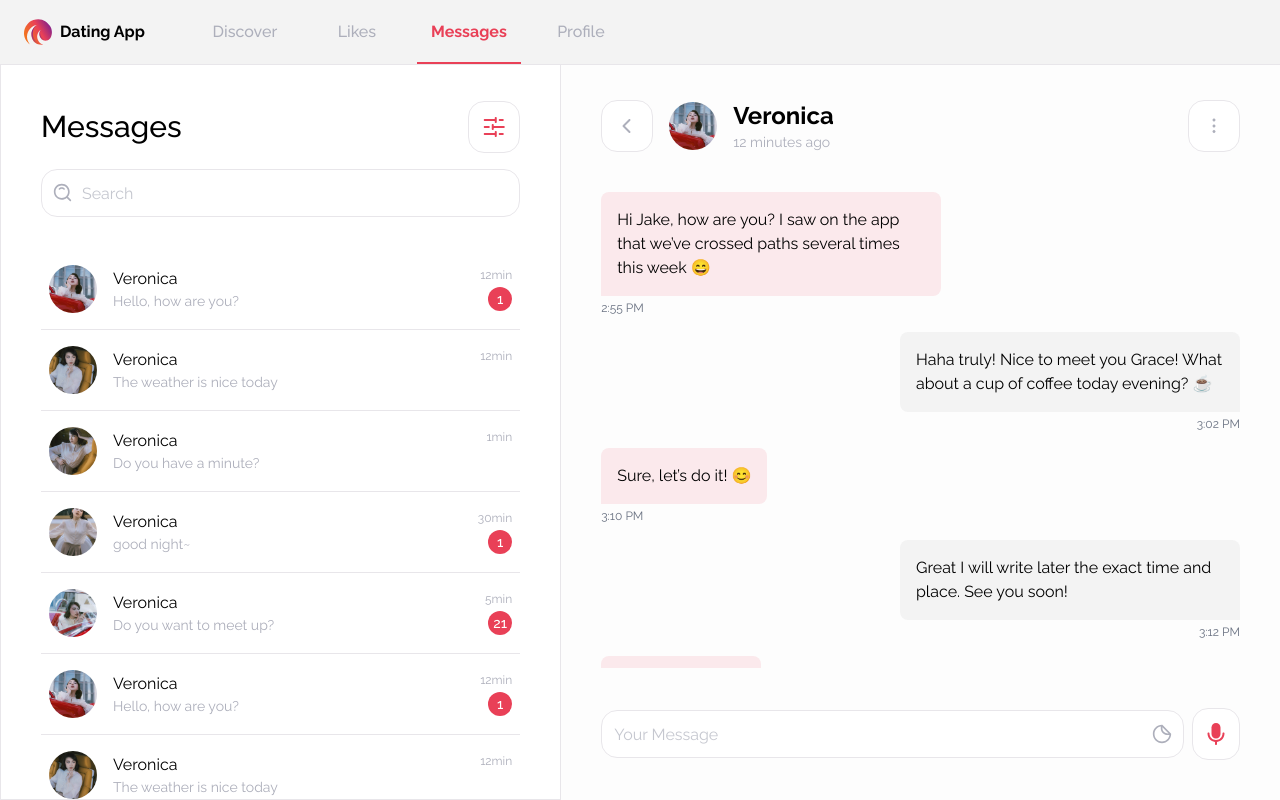
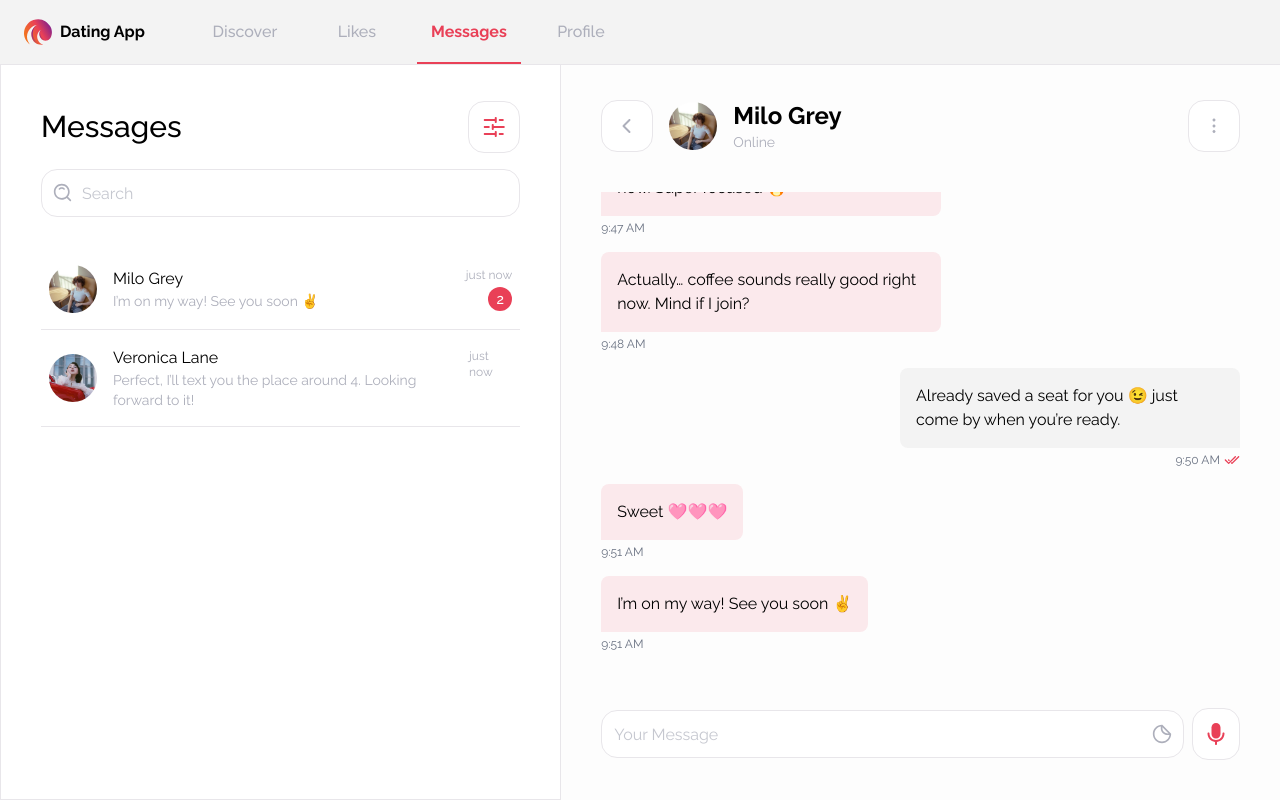
Before and after one commit to a03993/dating-app, a React (Vite) app: page /messages in a window 1280 px wide. Built offline with nearby package versions, Linux system fonts and the light colour scheme; data requests are answered from the project's data file.

Commit message:
feat: update db.json with mock conversations; enhance MessagesPage with message fetching and read/unread support

```diff
--- a/mock/db.json
+++ b/mock/db.json
@@ -131,5 +131,97 @@
       "createdAt": "2025-05-22T22:00:00"
     }
   ],
-  "messages": []
+  "conversations": [
+    {
+      "id": "conversation-1",
+      "user1Id": "user-1",
+      "user2Id": "user-4",
+      "messages": [
+        {
+          "id": "message-1",
+          "senderId": "user-1",
+          "content": "Hey Julian! 😄 I noticed we’ve bumped into each other a few times this week on the app.",
+          "timestamp": "2025-05-23T14:03:00",
+          "isRead": true
+        },
+        {
+          "id": "message-2",
+          "senderId": "user-4",
+          "content": "Haha yeah, I’ve seen that too! Nice to meet you, Veronica. Wanna grab a coffee later today? ☕",
+          "timestamp": "2025-05-23T14:05:00",
+          "isRead": true
+        },
+        {
+          "id": "message-3",
+          "senderId": "user-1",
+          "content": "Sounds great! I'm free after 5 😊",
+          "timestamp": "2025-05-23T15:10:00",
+          "isRead": true
+        },
+        {
+          "id": "message-4",
+          "senderId": "user-4",
+          "content": "Perfect, I’ll text you the place around 4. Looking forward to it!",
+          "timestamp": "2025-05-23T15:12:00",
+          "isRead": true
+        }
+      ]
+    },
+    {
+      "id": "conversation-2",
+      "user1Id": "user-2",
+      "user2Id": "user-4",
+      "messages": [
+        {
+          "id": "message-5",
+          "senderId": "user-4",
+          "content": "Hey Milo, what are you up to?",
+          "timestamp": "2025-05-24T09:45:00",
+          "isRead": true
+        },
+        {
+          "id": "message-6",
+          "senderId": "user-4",
+          "content": "Just passing by the coffee shop we went to last time. Might grab a latte ☕",
+          "timestamp": "2025-05-24T09:46:00",
+          "isRead": true
+        },
+        {
+          "id": "message-7",
+          "senderId": "user-2",
+          "content": "Nice! I’m working on my new book right now. Super focused 🔥",
+          "timestamp": "2025-05-24T09:47:00",
+          "isRead": true
+        },
+        {
+          "id": "message-8",
+          "senderId": "user-2",
+          "content": "Actually… coffee sounds really good right now. Mind if I join?",
+          "timestamp": "2025-05-24T09:48:00",
+          "isRead": true
+        },
+        {
+          "id": "message-9",
+          "senderId": "user-4",
+          "content": "Already saved a seat for you 😉 just come by when you’re ready.",
+          "timestamp": "2025-05-24T09:50:00",
+          "isRead": true
+        },
+        {
+          "id": "message-10",
+          "senderId": "user-2",
+          "content": "Sweet 🩷🩷🩷",
+          "timestamp": "2025-05-24T09:51:00",
+          "isRead": false
+        },
+        {
+          "id": "message-11",
+          "senderId": "user-2",
+          "content": "I’m on my way! See you soon ✌️",
+          "timestamp": "2025-05-24T09:51:00",
+          "isRead": false
+        }
+      ]
+    }
+  ]
 }
--- a/src/components/MessageBubble.tsx
+++ b/src/components/MessageBubble.tsx
@@ -1,9 +1,14 @@
+import CheckDoubleIcon from "@/assets/icons/CheckDouble.svg?react"
+
 import { cn } from "@/lib/utils"
 
+import { useCurrentUser } from "@/contexts/UserContext"
+
 interface MessageBubbleProps {
-  sender: "self" | "other"
-  message: string
+  senderId: string
+  content: string
   timestamp: string
+  isRead: boolean
 }
 
 const formattedTime = (timestamp: string) => {
@@ -14,16 +19,19 @@ const formattedTime = (timestamp: string) => {
   }).format(new Date(timestamp))
 }
 
-export function MessageBubble({ sender, message, timestamp }: MessageBubbleProps) {
-  const styles = {
-    self: "rounded-bl-lg bg-light-gray",
-    other: "rounded-br-lg bg-red/10",
-  }
+export function MessageBubble({ senderId, content, timestamp, isRead }: MessageBubbleProps) {
+  const currentUser = useCurrentUser()
+
+  const style = senderId === currentUser?.id ? "rounded-bl-lg bg-light-gray" : "rounded-br-lg bg-red/10"
+
   return (
-    <div className={cn("flex", sender === "self" ? "justify-end" : "justify-start")}>
-      <div className={cn("flex flex-col gap-1", sender === "self" ? "items-end" : "items-start")}>
-        <div className={cn("p-4 w-fit h-fit max-w-85 rounded-t-lg", styles[sender])}>{message}</div>
-        <p className="text-xs text-gray-500">{formattedTime(timestamp)}</p>
+    <div className={cn("flex", senderId === currentUser?.id ? "justify-end" : "justify-start")}>
+      <div className={cn("flex flex-col gap-1", senderId === currentUser?.id ? "items-end" : "items-start")}>
+        <div className={cn("p-4 w-fit h-fit max-w-85 rounded-t-lg", style)}>{content}</div>
+        <div className="flex items-center gap-1">
+          <p className="text-xs text-gray-500">{formattedTime(timestamp)}</p>
+          {senderId === currentUser?.id && isRead && <CheckDoubleIcon className="size-4 text-red" />}
+        </div>
       </div>
     </div>
   )
--- a/src/components/MessageList.tsx
+++ b/src/components/MessageList.tsx
@@ -1,10 +1,13 @@
+import { useEffect, useRef } from "react"
+
 import { MessageBubble } from "./MessageBubble"
 
 interface Message {
   id: string
-  sender: "self" | "other"
-  message: string
+  senderId: string
+  content: string
   timestamp: string
+  isRead: boolean
 }
 
 interface MessageListProps {
@@ -12,17 +15,26 @@ interface MessageListProps {
 }
 
 export function MessageList({ messages }: MessageListProps) {
+  const bottomRef = useRef<HTMLDivElement | null>(null)
+
+  // 聊天訊息維持在底部
+  useEffect(() => {
+    bottomRef.current?.scrollIntoView({ behavior: "auto" })
+  }, [messages])
+
   return (
-    <div className="flex-1 my-10 overflow-y-auto">
+    <div className="my-10 overflow-y-auto flex-1">
       <div className="flex flex-col justify-end min-h-full gap-4">
         {messages.map((message) => (
           <MessageBubble
             key={message.id}
-            sender={message.sender as "self" | "other"}
-            message={message.message}
+            senderId={message.senderId}
+            content={message.content}
             timestamp={message.timestamp}
+            isRead={message.isRead}
           />
         ))}
+        <div ref={bottomRef} />
       </div>
     </div>
   )
--- a/src/pages/MessagesPage.tsx
+++ b/src/pages/MessagesPage.tsx
@@ -1,4 +1,4 @@
-import { useState } from "react"
+import { useEffect, useState } from "react"
 
 import SettingConfigIcon from "@/assets/icons/SettingConfig.svg?react"
 
@@ -20,148 +20,105 @@ import {
 import { useMediaQuery } from "@/lib/hooks/useMediaQuery"
 import { cn } from "@/lib/utils"
 
+import { useCurrentUser } from "@/contexts/UserContext"
+
+import type { User } from "@/types/user.types"
+
+type UserMessage = Pick<User, "id" | "firstName" | "lastName" | "avatar">
+
 interface Message {
   id: string
-  sender: "self" | "other"
-  message: string
+  senderId: string
+  content: string
   timestamp: string
+  isRead: boolean
 }
 
-const mockChats = [
-  {
-    id: "1",
-    name: "Veronica",
-    avatar: "image-1.jpg",
-    lastMessage: "Hello, how are you?",
-    time: "12min",
-    unreadCount: 1,
-  },
-  {
-    id: "2",
-    name: "Veronica",
-    avatar: "image-2.jpg",
-    lastMessage: "The weather is nice today",
-    time: "12min",
-    unreadCount: 0,
-  },
-  {
-    id: "3",
-    name: "Veronica",
-    avatar: "image-3.jpg",
-    lastMessage: "Do you have a minute?",
-    time: "1min",
-    unreadCount: 0,
-  },
-  {
-    id: "4",
-    name: "Veronica",
-    avatar: "image-4.jpg",
-    lastMessage: "good night~",
-    time: "30min",
-    unreadCount: 1,
-  },
-  {
-    id: "5",
-    name: "Veronica",
-    avatar: "image-5.jpg",
-    lastMessage: "Do you want to meet up?",
-    time: "5min",
-    unreadCount: 21,
-  },
-  {
-    id: "6",
-    name: "Veronica",
-    avatar: "image-1.jpg",
-    lastMessage: "Hello, how are you?",
-    time: "12min",
-    unreadCount: 1,
-  },
-  {
-    id: "7",
-    name: "Veronica",
-    avatar: "image-2.jpg",
-    lastMessage: "The weather is nice today",
-    time: "12min",
-    unreadCount: 0,
-  },
-  {
-    id: "8",
-    name: "Veronica",
-    avatar: "image-3.jpg",
-    lastMessage: "Do you have a minute?",
-    time: "1min",
-    unreadCount: 0,
-  },
-  {
-    id: "9",
-    name: "Veronica",
-    avatar: "image-4.jpg",
-    lastMessage: "good night~",
-    time: "30min",
-    unreadCount: 1,
-  },
-  {
-    id: "10",
-    name: "Veronica",
-    avatar: "image-5.jpg",
-    lastMessage: "Do you want to meet up?",
-    time: "5min",
-    unreadCount: 21,
-  },
-]
+interface Conversation {
+  id: string
+  user1Id: string
+  user2Id: string
+  messages: Message[]
+}
 
-const mockMessages: Message[] = [
-  {
-    id: "b7e7a8cb-9f3f-4a9e-a6e2-0f8b7d2bafaa",
-    sender: "other",
-    message: "Hi Jake, how are you? I saw on the app that we’ve crossed paths several times this week 😄",
-    timestamp: "2025-05-23T14:55:00",
-  },
-  {
-    id: "fa0c1d6f-5e24-4a8a-b0b2-5c6fc7d34d70",
-    sender: "self",
-    message: "Haha truly! Nice to meet you Grace! What about a cup of coffee today evening? ☕",
-    timestamp: "2025-05-23T15:02:00",
-  },
-  {
-    id: "ac3e99e4-1bb4-4e67-bd31-d2f5b7de3a51",
-    sender: "other",
-    message: "Sure, let’s do it! 😊",
-    timestamp: "2025-05-23T15:10:00",
-  },
-  {
-    id: "127e2cd3-e202-4a7a-b9e0-fb6e60bbf63d",
-    sender: "self",
-    message: "Great I will write later the exact time and place. See you soon!",
-    timestamp: "2025-05-23T15:12:00",
-  },
-  {
-    id: "e32b85a7-51ab-46e1-9886-39f83d6c2685",
-    sender: "other",
-    message: "See you soon! 😊",
-    timestamp: "2025-05-23T15:12:00",
-  },
-]
+interface ConversationWithPartner extends Conversation {
+  partner: UserMessage
+  lastMessage: string
+  time: string
+  unreadCount: number
+}
 
 export default function MessagesPage() {
+  const currentUser = useCurrentUser()
+  const [conversations, setConversations] = useState<ConversationWithPartner[]>([])
+  const [activeConversation, setActiveConversation] = useState<ConversationWithPartner | null>(null)
+  const isMobile = useMediaQuery("(max-width: 768px)")
   const [openDrawer, setOpenDrawer] = useState(false)
-  const isMobile = useMediaQuery("(max-width: 768px)")
 
-  const handleSelectChat = () => {
-    if (isMobile) {
-      setOpenDrawer(true)
+  useEffect(() => {
+    if (!currentUser) return
+
+    async function fetchData() {
+      const res = await fetch("http://localhost:4000/conversations")
+      const data: Conversation[] = await res.json()
+
+      // 只顯示與當前用戶有關的對話
+      const related = data.filter((c) => c.user1Id === currentUser?.id || c.user2Id === currentUser?.id)
+
+      // 將對話夥伴資料與對話訊息合併
+      const enriched = await Promise.all(
+        related.map(async (c) => {
+          const partnerId = c.user1Id === currentUser?.id ? c.user2Id : c.user1Id
+          const partnerRes = await fetch(`http://localhost:4000/users/${partnerId}`)
+          const partner = await partnerRes.json()
+
+          const latest = c.messages[c.messages.length - 1]
+          const time = getFriendlyTime(latest?.timestamp)
+
+          const unreadCount = c.messages.filter((m) => m.senderId !== currentUser?.id && !m.isRead).length
+
+          return {
+            ...c,
+            partner,
+            lastMessage: latest?.content || "",
+            time,
+            unreadCount,
+          }
+        }),
+      )
+
+      // 將對話按最新訊息時間降冪排序
+      setConversations(
+        enriched.sort((a, b) => {
+          const timeA = new Date(a.messages[a.messages.length - 1]?.timestamp || 0).getTime()
+          const timeB = new Date(b.messages[b.messages.length - 1]?.timestamp || 0).getTime()
+          return timeB - timeA
+        }),
+      )
+      if (enriched.length > 0) setActiveConversation(enriched[0])
     }
+
+    fetchData()
+  }, [currentUser])
+
+  function handleSelectChat(convoId: string) {
+    const convo = conversations.find((c) => c.id === convoId)
+    if (!convo) return
+    setActiveConversation(convo)
+    if (isMobile) setOpenDrawer(true)
   }
 
+  if (!currentUser) return null
+
   return (
-    <div className="mx-auto p-10 pb-30 md:p-0 flex items-center md:flex-3">
-      {/* Sidebar Chat List */}
+    <div className="mx-auto p-10 pb-30 md:p-0 flex md:flex-row md:h-screen">
+      {/* Sidebar */}
       <div
         className={cn(
           "w-full flex flex-col gap-8",
-          "md:pt-25 md:pb-10 md:px-10 md:flex-2 md:h-screen md:overflow-y-auto md:border md:border-medium-gray",
+          "md:pt-25 md:pb-10 md:px-10 md:flex-2 md:h-full md:overflow-y-auto md:border md:border-medium-gray",
         )}>
-        <div className="flex flex-col gap-4 md:flex-1">
+        <div className="flex flex-col gap-4">
           <div className="flex justify-between items-center">
             <h1 className="text-3xl font-medium">Messages</h1>
             <Button
@@ -174,26 +131,43 @@ export default function MessagesPage() {
         </div>
         <div>
           <ChatList
-            chats={mockChats}
+            chats={conversations.map((c) => ({
+              id: c.id,
+              name: `${c.partner.firstName} ${c.partner.lastName}`,
+              avatar: c.partner.avatar,
+              lastMessage: c.lastMessage,
+              time: c.time,
+              unreadCount: c.unreadCount,
+            }))}
             onSelectChat={handleSelectChat}
           />
         </div>
       </div>
 
-      {/* Right Panel for Desktop */}
-      <div className="hidden w-full pt-15 h-screen flex-3 md:block bg-light-gray/20">
-        <div className="flex flex-col justify-between h-full p-10">
-          <ChatHeader
-            name="Veronica"
-            lastSeen="12 minutes ago"
-            avatar="image-1.jpg"
-          />
-          <MessageList messages={mockMessages} />
-          <MessageInput />
-        </div>
+      {/* Desktop Right Panel */}
+      <div className="hidden h-full bg-light-gray/20 flex flex-3 pt-15 md:block">
+        {activeConversation && (
+          <div className="flex flex-col justify-between h-full w-full p-10">
+            <ChatHeader
+              name={`${activeConversation.partner.firstName} ${activeConversation.partner.lastName}`}
+              lastSeen="Online"
+              avatar={activeConversation.partner.avatar}
+            />
+            <MessageList
+              messages={activeConversation.messages.map((m) => ({
+                id: m.id,
+                senderId: m.senderId,
+                content: m.content,
+                timestamp: m.timestamp,
+                isRead: m.isRead,
+              }))}
+            />
+            <MessageInput />
+          </div>
+        )}
       </div>
 
-      {/* Drawer for Mobile */}
+      {/* Mobile Drawer */}
       <Drawer
         open={openDrawer}
         onOpenChange={setOpenDrawer}>
@@ -201,14 +175,24 @@ export default function MessagesPage() {
           <DrawerHeader>
             <DrawerTitle>
               <ChatHeader
-                name="Veronica"
-                lastSeen="12 minutes ago"
-                avatar="image-1.jpg"
+                name={`${activeConversation?.partner.firstName} ${activeConversation?.partner.lastName}`}
+                lastSeen="Online"
+                avatar={activeConversation?.partner.avatar || ""}
               />
             </DrawerTitle>
             <DrawerDescription></DrawerDescription>
           </DrawerHeader>
-          <MessageList messages={mockMessages} />
+          <MessageList
+            messages={
+              activeConversation?.messages.map((m) => ({
+                id: m.id,
+                senderId: m.senderId,
+                content: m.content,
+                timestamp: m.timestamp,
+                isRead: m.isRead,
+              })) || []
+            }
+          />
           <DrawerFooter>
             <MessageInput />
           </DrawerFooter>
@@ -217,3 +201,14 @@ export default function MessagesPage() {
     </div>
   )
 }
+
+function getFriendlyTime(timestamp: string): string {
+  const now = new Date()
+  const then = new Date(timestamp)
+  const diff = Math.floor((now.getTime() - then.getTime()) / 1000 / 60)
+
+  if (diff < 1) return "just now"
+  if (diff < 60) return `${diff}min`
+  if (diff < 1440) return `${Math.floor(diff / 60)}h`
+  return `${Math.floor(diff / 1440)}d`
+}
```
